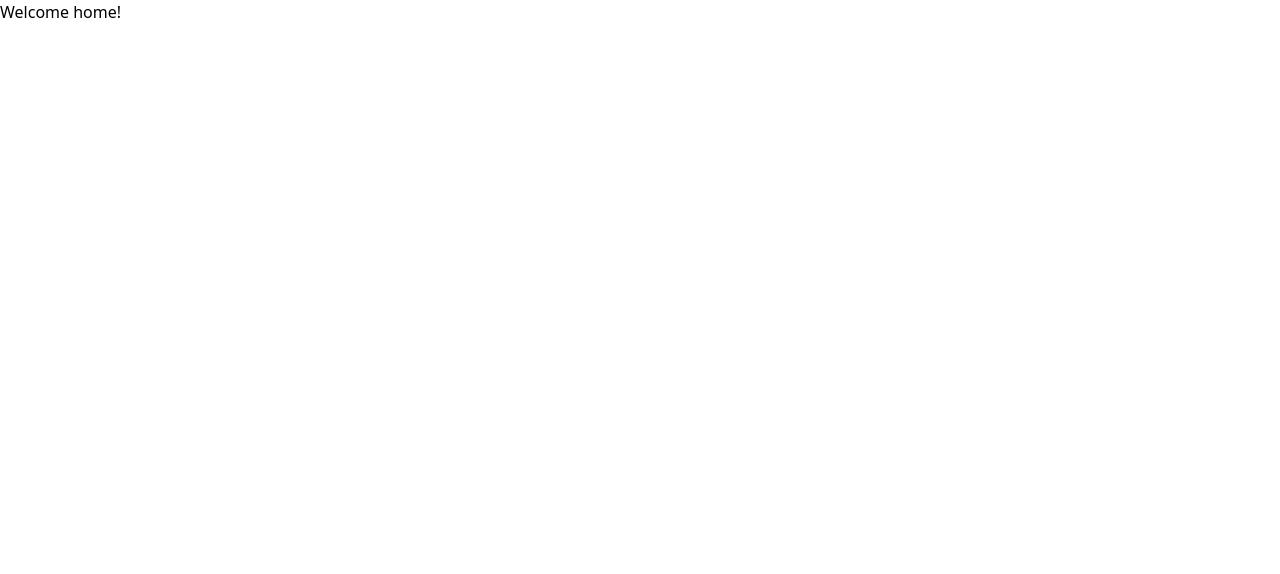
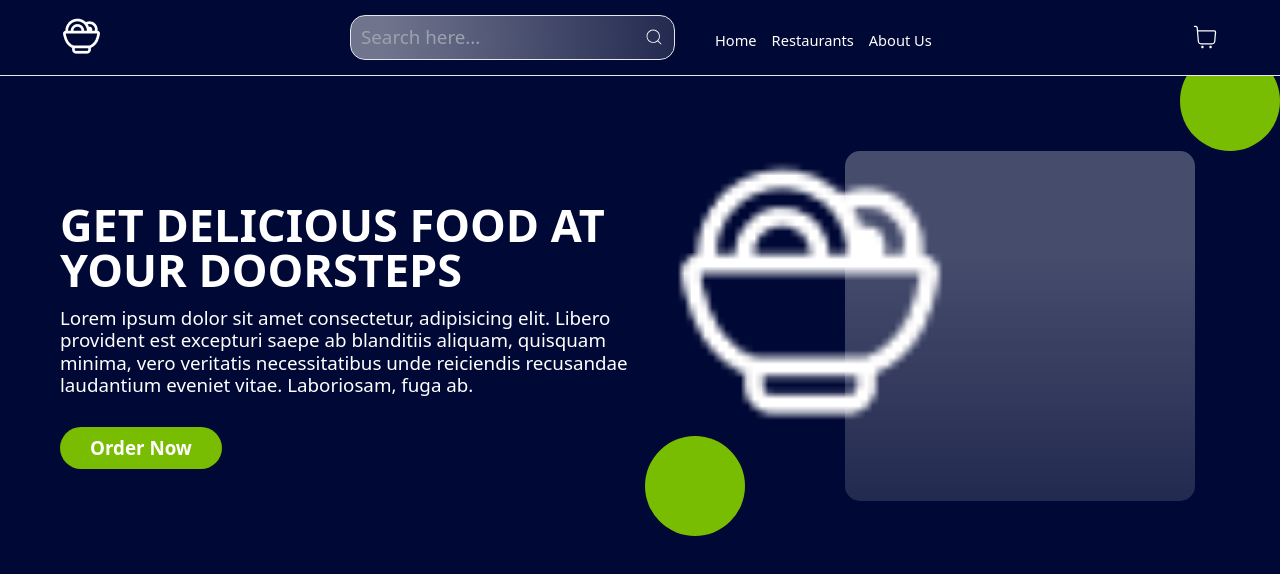
Before and after one commit to Lampnet-task/Frontend, a React (Vite) app in the folder wazobia-foods/: page / in a window 1280 px wide. Shown: the top 574 px of the page. Built offline with nearby package versions, Linux system fonts and the light colour scheme.

Commit message:
feat: adding navigation and hero section

```diff
--- a/wazobia-foods/package.json
+++ b/wazobia-foods/package.json
@@ -4,7 +4,7 @@
   "version": "0.0.0",
   "type": "module",
   "scripts": {
-    "dev": "vite",
+    "start": "vite",
     "build": "vite build",
     "lint": "eslint . --ext js,jsx --report-unused-disable-directives --max-warnings 0",
     "preview": "vite preview"
--- a/wazobia-foods/src/App.jsx
+++ b/wazobia-foods/src/App.jsx
@@ -1,14 +1,15 @@
 import { Outlet } from 'react-router-dom'
 import './App.css'
+import Header from "../src/components/Header"
 
 function App() {
 
-  return (
-    <>
-      <h1>Welcome home!</h1>
-      <Outlet />
-    </>
-  )
+    return (
+        <>
+            <Header />
+            <Outlet />
+        </>
+    )
 }
 
 export default App
--- /dev/null
+++ b/wazobia-foods/src/components/Header/NavItems.jsx
@@ -0,0 +1,23 @@
+import React from 'react'
+import { Link } from 'react-router-dom'
+import { CiSearch } from "react-icons/ci";
+
+const NavItems = ({classname}) => {
+    return (
+        <div className={`md:flex gap-16 items-center ${classname}`}>
+            <span className="flex justify-between gap-4 border items-center p-4 rounded-3xl text-3xl backdrop-blur bg-gradient-to-r ">
+                <input type="search" placeholder="Search here..." className="bg-transparent outline-0 text-white "/>
+                <CiSearch className="h-8 w-8"/>
+            </span>
+
+            <ul className="flex flex-col gap-6 md:flex-row font-medium text-6xl">
+                <li><Link to={"#"}>Home</Link></li>
+                <li><Link to={"#"}>Restaurants</Link></li>
+                <li><Link to={"#"}>About Us</Link></li>
+            </ul>
+
+        </div>
+    )
+}
+
+export default NavItems
--- /dev/null
+++ b/wazobia-foods/src/components/Header/index.jsx
@@ -0,0 +1,50 @@
+import React, { useState } from 'react'
+import { CiShoppingCart } from "react-icons/ci";
+import logo from "../../assets/ep_food.png"
+import NavItems from './NavItems';
+import styles from "./styles.module.css";
+
+const index = () => {
+    const [show, setShow] = useState(false);
+
+    // show dropdown
+    const showNavBar = () => {
+        setShow(!show)
+    }
+
+
+    return (
+        <nav className="flex justify-between items-center px-4 md:px-24 py-6 border-b text-white">
+            <div>
+                <img src={logo} alt="logo" />
+            </div>
+
+            <div className="flex flex-row-reverse md:flex-row items-center md:w-3/4 justify-between mr-3 ml-auto md:mr-0 md:ml-0">
+                {
+                    <NavItems
+                        classname={
+                            show
+                            ? `absolute w-full p-4 backdrop-blur-0 bg-primary rounded z-50 left-0 top-32 ${styles.navitem} ${styles.expanded} `
+                            : styles.navitem
+                        }
+                    />
+                }
+
+                <div className="flex gap-2 md:gap-6 items-center">
+                    <CiShoppingCart className="h-12 w-12" />
+                    {/* <img src={logo} alt="" /> */}
+                </div>
+
+            </div>
+
+            <div className={`${styles.hamburger} ${show ? styles.active : ''}`} onClick={showNavBar}>
+                <div className={styles.bar}></div>
+                <div className={styles.bar}></div>
+                <div className={styles.bar}></div>
+            </div>
+
+        </nav>
+    )
+}
+
+export default index
--- /dev/null
+++ b/wazobia-foods/src/components/Header/styles.module.css
@@ -0,0 +1,43 @@
+.hamburger.active .bar:nth-child(2){
+    opacity: 0;
+}
+
+.hamburger.active .bar:nth-child(1){
+    transform: translateY(8px) rotate(45deg);
+}
+
+.hamburger.active .bar:nth-child(3){
+    transform: translateY(-8px) rotate(-45deg);
+}
+
+.bar {
+    display: block;
+    width: 25px;
+    height: 3px;
+    margin: 5px auto;
+    transition: all 0.3s ease;
+    background-color: #F9F5FF;
+}
+
+.navitem {
+    display: none;
+
+}
+
+.navitem.expanded {
+    display: block;
+}
+
+
+@media only screen and (min-width: 600px) {
+    .hamburger {
+        display: none;
+    }
+
+    .navitem {
+        display: flex;
+        @apply bg-transparent
+        ;
+    }
+
+}
--- /dev/null
+++ b/wazobia-foods/src/components/HeroSection/index.jsx
@@ -0,0 +1,32 @@
+import React from 'react'
+import logo from "../../assets/ep_food.png"
+
+const index = () => {
+    return (
+        <section className="p-4 md:p-24 gap-20 flex flex-col md:flex-row md:gap-4 items-center relative w-full">
+            <div className="absolute rounded-full w-32 h-32 md:w-[10rem] md:h-[10rem] bg-primary -top-10 right-0 "></div>
+
+            <div className="text-white md:w-1/2 ">
+                <h1 className="text-5xl font-bold md:text-7xl ">GET DELICIOUS FOOD AT YOUR DOORSTEPS</h1>
+
+                <p className="text-xl mt-2 md:text-3xl md:mt-6 ">
+                    Lorem ipsum dolor sit amet consectetur, adipisicing elit.
+                    Libero provident est excepturi saepe ab blanditiis aliquam, quisquam minima,
+                    vero veritatis necessitatibus unde reiciendis recusandae laudantium eveniet vitae. Laboriosam, fuga ab.
+                </p>
+
+                <button className="bg-primary mt-4 md:mt-12 rounded-full py-2 md:py-4 px-4 md:px-12 text-xl md:text-3xl font-semibold ">Order Now</button>
+            </div>
+
+            <div className="relative w-full h-[25rem] md:h-[40rem] md:w-1/2 p-6 ">
+                <div className="absolute backdrop-blur-0 bg-gradient-to-b rounded-3xl w-[20rem] h-[20rem] md:w-[35rem] md:h-[35rem] right-10 "></div>
+                <div className="absolute rounded-full w-32 h-32 md:w-[10rem] md:h-[10rem] bg-primary bottom-0 left-0 "></div>
+
+
+                <div className=""><img src={logo} alt="" className="w-80 h-80 md:w-[30rem] md:h-[30rem] " /></div>
+            </div>
+        </section>
+    )
+}
+
+export default index
--- a/wazobia-foods/src/index.css
+++ b/wazobia-foods/src/index.css
@@ -2,8 +2,16 @@
 @tailwind components;
 @tailwind utilities;
 
-:root {
-  /* add variables here */
+@layer base {
+  :root {
+    /* add variables here */
+    --background: #000935;
+    --primary: #79BD03;
+    --link: #97ED01;
+    --to-right-gradient: linear-gradient(90deg, #ffffff70 10%, #ffffff23 100%);
+    --to-bottom-gradient: linear-gradient(180deg, #ffffff46 30%, #FFFFFF23 100%);
+
+  }
 }
 
 *, *::before, *::after {
@@ -14,6 +22,7 @@
 * {
   margin: 0;
   overflow: hidden;
+  font-size: 62.5%; /* 1rem = 10px*/
 }
 
 /* Improve text rendering */
@@ -24,6 +33,7 @@ body {
   text-rendering: optimizeLegibility;
   -webkit-font-smoothing: antialiased;
   -moz-osx-font-smoothing: grayscale;
+  @apply bg-background;
 }
 
 /* Improve media defaults */
--- /dev/null
+++ b/wazobia-foods/src/pages/HomeScreen.jsx
@@ -0,0 +1,12 @@
+import React from 'react'
+import HeroSection from "../components/HeroSection"
+
+const HomeScreen = () => {
+    return (
+        <>
+            <HeroSection />
+        </>
+    )
+}
+
+export default HomeScreen
--- a/wazobia-foods/tailwind.config.js
+++ b/wazobia-foods/tailwind.config.js
@@ -5,7 +5,17 @@ export default {
       "./src/**/*.{js,ts,jsx,tsx}",
     ],
     theme: {
-      extend: {},
+      extend: {
+        backgroundImage: {
+          "gradient-to-r": "var(--to-right-gradient)",
+          "gradient-to-b": "var(--to-bottom-gradient)",
+        },
+        colors: {
+          background: "var(--background)",
+          primary: "var(--primary)",
+          link: "var(--link)",
+        },
+      },
     },
     plugins: [],
 }
```
Also changed, not shown: wazobia-foods/src/main.jsx (+7 -1 lines), wazobia-foods/src/assets/ep_food.png (added).
